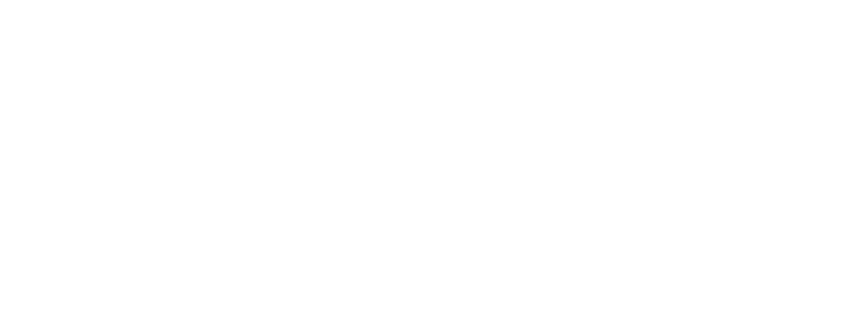
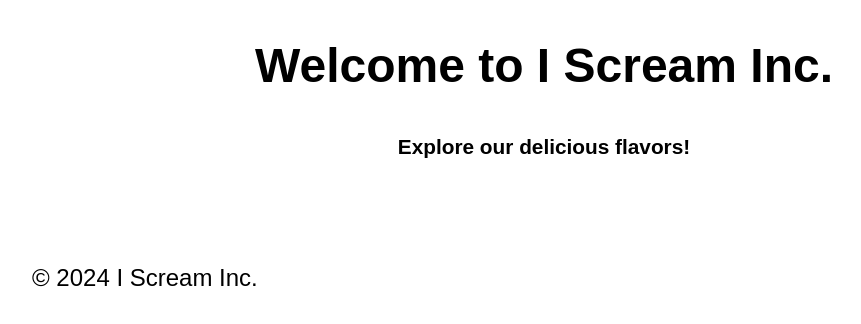
Before and after one commit to RishankD/LAB-4-JAVASCRIPT, a plain HTML site: page index.html in a window 1280 px wide. Shown: the whole page, without its empty margins (96-957 px from the left). Drawn offline with Linux system fonts and the light colour scheme.

Commit message:
Update index.html

```diff
--- a/index.html
+++ b/index.html
@@ -9,9 +9,21 @@
 	<script src="js/json.js" defer></script>
 </head>
 
-<body>
-	<!-- STEP 1: Build out a HEADER and a SECTION element -->
+<body><!-- STEP 1: Build out a HEADER and a SECTION element -->
+	<header>
+		<h1>Welcome to I Scream Inc.</h1>
+		<p>Explore our delicious flavors!</p>
+	  </header>
 
+	  <main>
+		<section id="flavors">
+		  <!-- Flavors will be dynamically added here -->
+		</section>
+	  </main>
+	  <footer>
+		<p>&copy; 2024 I Scream Inc.</p>
+	  </footer>
 	<!-- Proceed to js/json.js for the remainder of the lesson -->
+	<script src="./js/json.js"></script>
 </body>
 </html>
```
